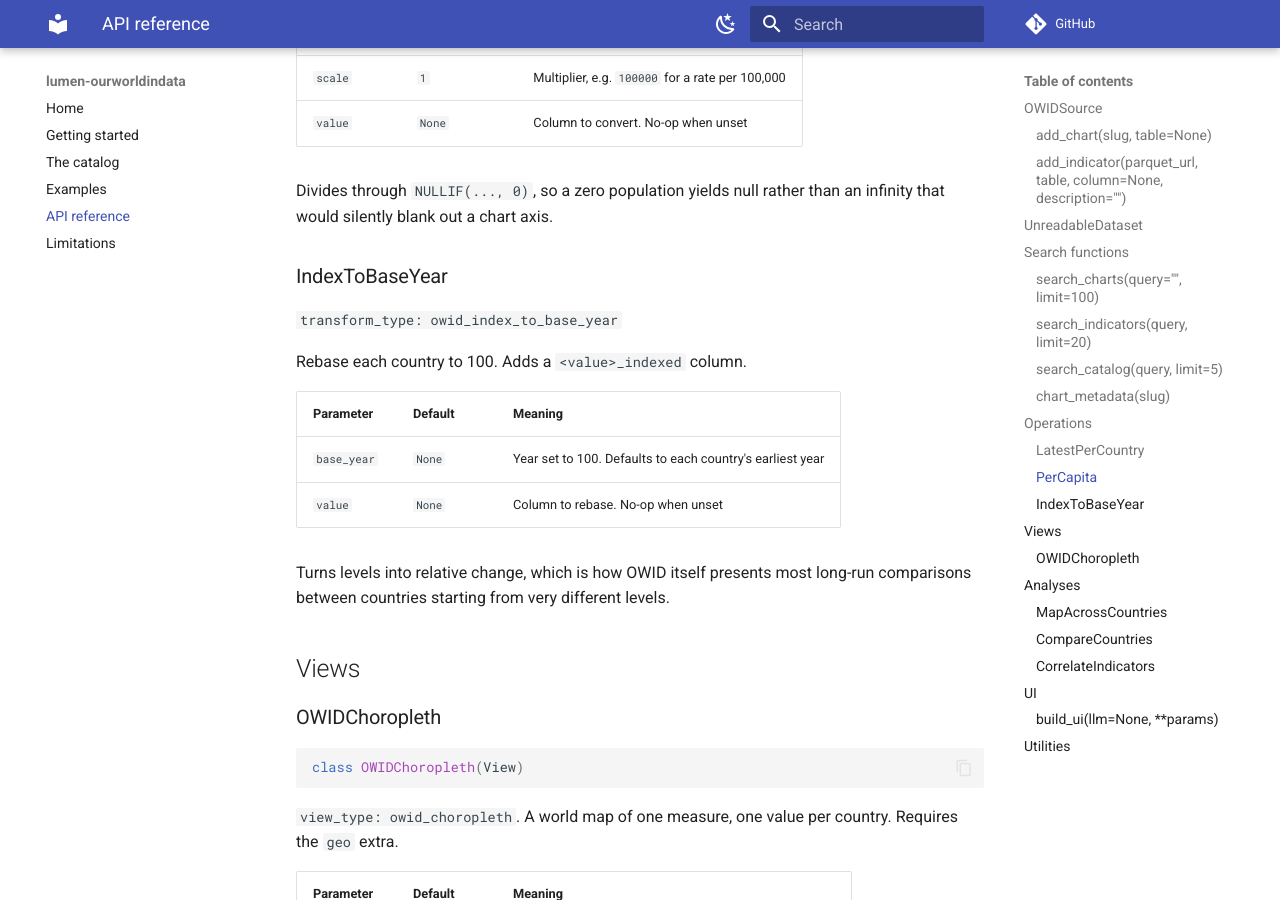
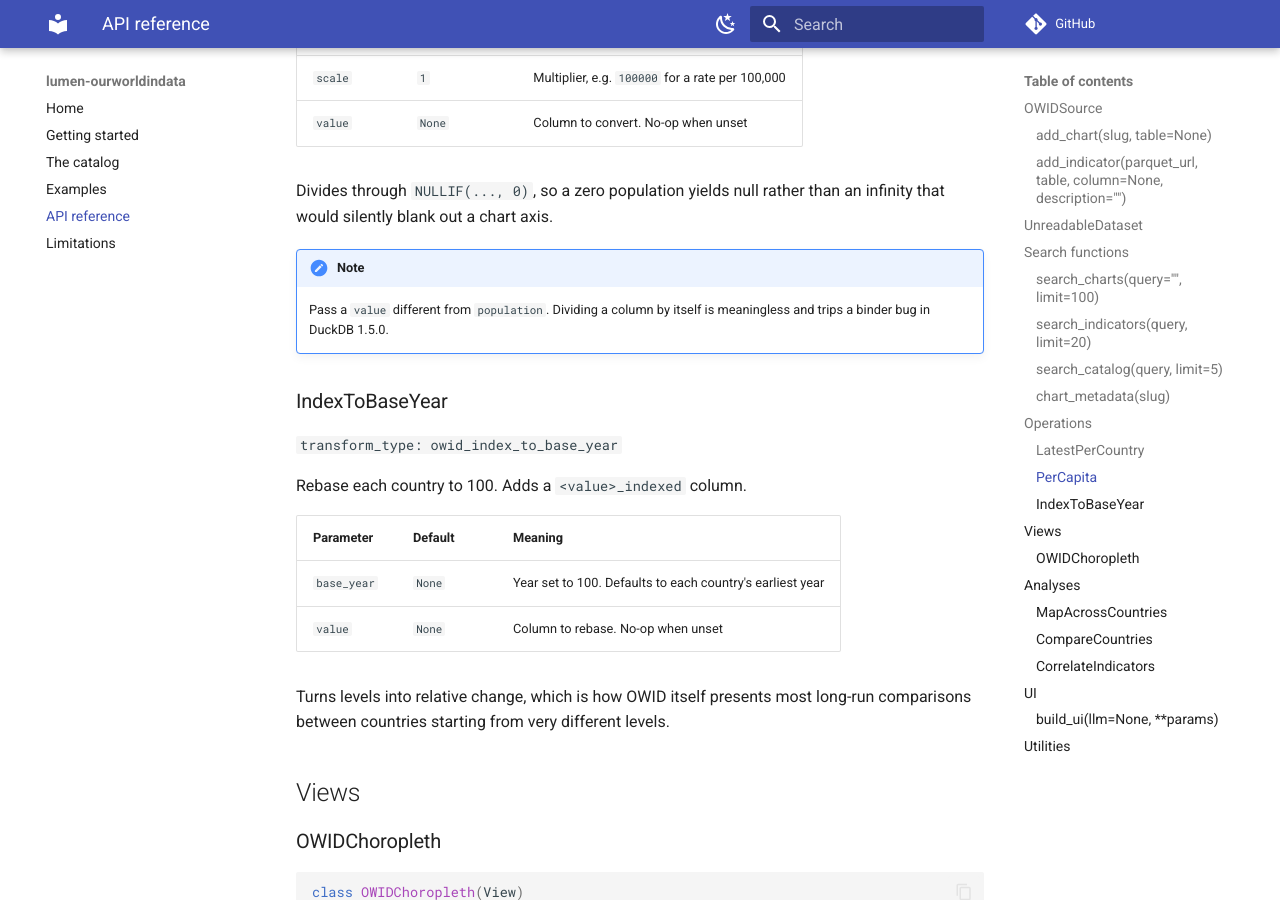
Before and after one commit to ghostiee-11/lumen-ourworldindata, an MkDocs documentation site: the page built from docs/api.md, in a window 1280 px wide and 900 px high, scrolled down 3538 px. Built offline with MkDocs 1.6.1 and Material for MkDocs 9.7.7, drawn with Linux system fonts in a browser that asks for light colours; comment, search, counter and statistics services are not loaded.

```diff
--- a/docs/api.md
+++ b/docs/api.md
@@ -146,6 +146,10 @@
 Divides through `NULLIF(..., 0)`, so a zero population yields null rather than an infinity that
 would silently blank out a chart axis.
 
+!!! note
+    Pass a `value` different from `population`. Dividing a column by itself is meaningless and
+    trips a binder bug in DuckDB 1.5.0.
+
 ### IndexToBaseYear
 
 `transform_type: owid_index_to_base_year`
```
Also changed, not shown: 1 other file.
